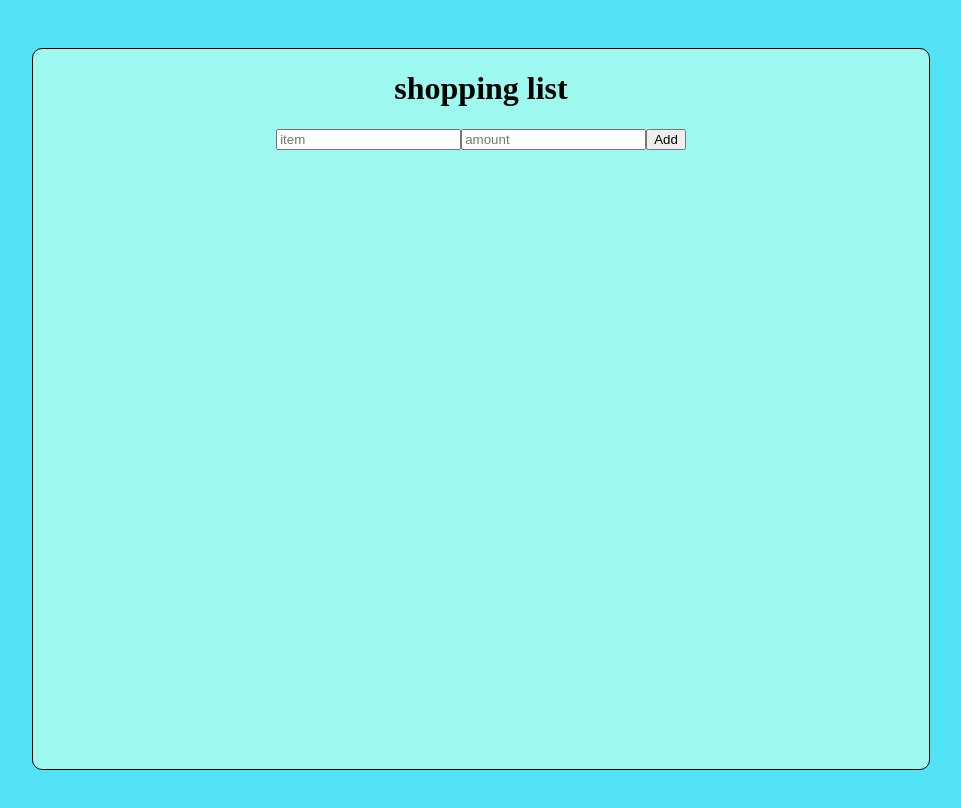
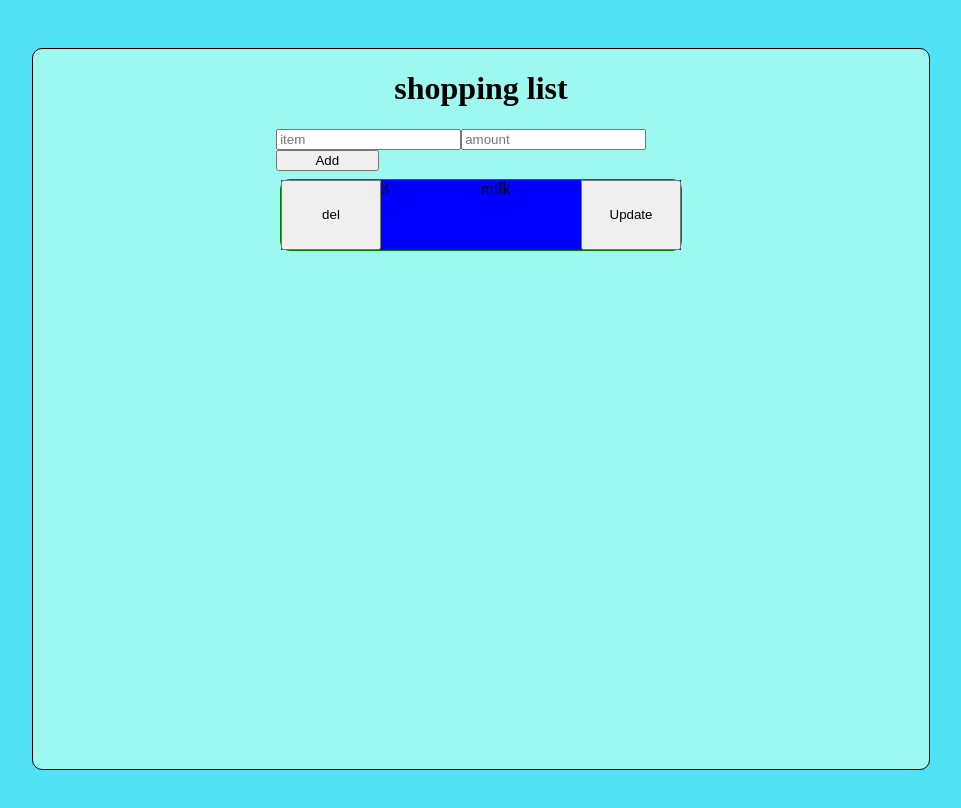
Before and after one commit to aviadc/shopping-list, a React (Create React App) app in the folder client/: page / in a window 1280 px wide. Shown: the top 808 px of the page, without its empty margins (159-1120 px from the left). Built offline with nearby package versions, Linux system fonts and the light colour scheme.

Commit message:
css shopping item

```diff
--- a/client/src/App.css
+++ b/client/src/App.css
@@ -1,4 +1,6 @@
 .app-container{
+    position: relative;
+    /* z-index: -1; */
     display: flex;
     flex-direction: column;
     align-items: center;
@@ -10,42 +12,36 @@
 }
 
 .shopping-item{
+    display: flex;
+    justify-content: space-between;
     position: relative;
     height: 70px;
     border: 1px solid green;
-    display: flex;
-    justify-content: space-between;
-    background-color: #edf7f6;
+    background-color: red;
+    /* background-color: #edf7f6; */
     width: 25rem;
     border-radius: 10px;
     margin: 0.5rem;
 }
+.shopping-item div,button{
+   width: 25%;
+   height: 100%;
+   z-index: 3;
+}
 
-.del-button{
+.shopping-item div{
+    background-color: blue;
+}
+
+/* .del-button{
     border-radius: 0 10px 10px 0;
-}
+} */
 
 .del-button:active{
    background-color: black;
 }
 
-.update-item{
-    position: absolute;
-    width: 100%;
-}
 
 .update-item button{
     background-color: brown;
 }
-
-/* .update-item  input[type=text]{
-    font-style: none;
-    background-color: chartreuse;
-}
-
-input[type=text] {
-    width: 30%;
-    padding: 12px 20px;
-    margin: 8px 0;
-    box-sizing: border-box;
-  } */
--- a/client/src/App.js
+++ b/client/src/App.js
@@ -4,7 +4,7 @@ import ShoppingList from "./components/ShoppingList";
 import Additem from "./components/AddItem";
 
 function App() {
-  const [shopppingData, setShoppingData] = React.useState([]);
+  const [shopppingData, setShoppingData] = React.useState([{item: 'milk', amount: '3', id: 1}]);
 
   const addItem = (item) => {
     setShoppingData((prev) => {
--- a/client/src/components/ShoppingItem.js
+++ b/client/src/components/ShoppingItem.js
@@ -7,8 +7,8 @@ export default function ShoppingItem(props) {
   return (
     <div className="shopping-item">
       <button className="del-button" onClick={()=>props.delItem(props.id)}>del</button>
-      <h3>{props.amount}</h3>
-      <h2>{props.item}</h2>
+      <div>{props.amount}</div>
+      <div>{props.item}</div>
       <button className="update-button" onClick={()=>setIsUpdateMode(prev=>!prev)}>Update</button>
       <UpdateItem isUpdateMode={isUpdateMode}/>
     </div>
--- a/client/src/components/UpdateItem.js
+++ b/client/src/components/UpdateItem.js
@@ -5,7 +5,10 @@ export default function UpdateItem(props){
 
     const myStyle = {
         right: `${props.isUpdateMode ? '-100%' : 0}`,
-        transition: "right 2s ease-in-out",
+        transition: "right .5s ease-in-out",
+        width: '100%',
+        position: "absolute",
+        zIndex: '2',
     }
 
     return (
```
